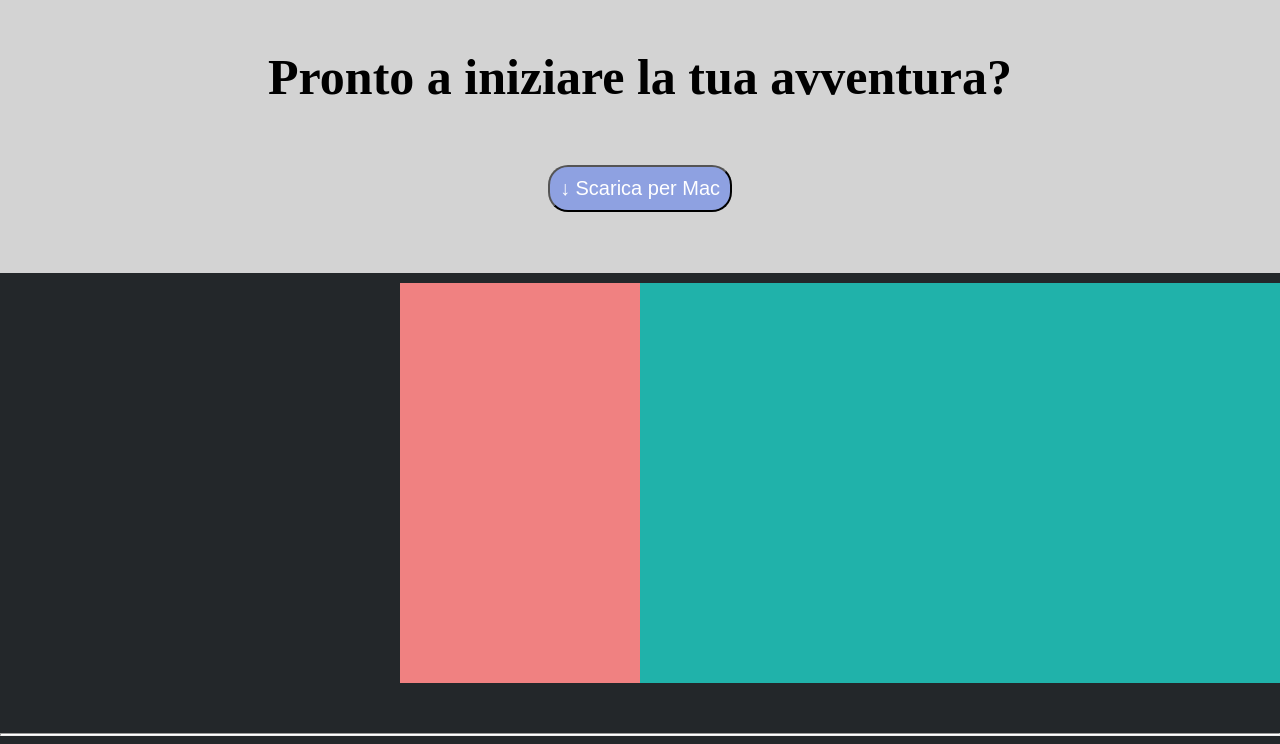
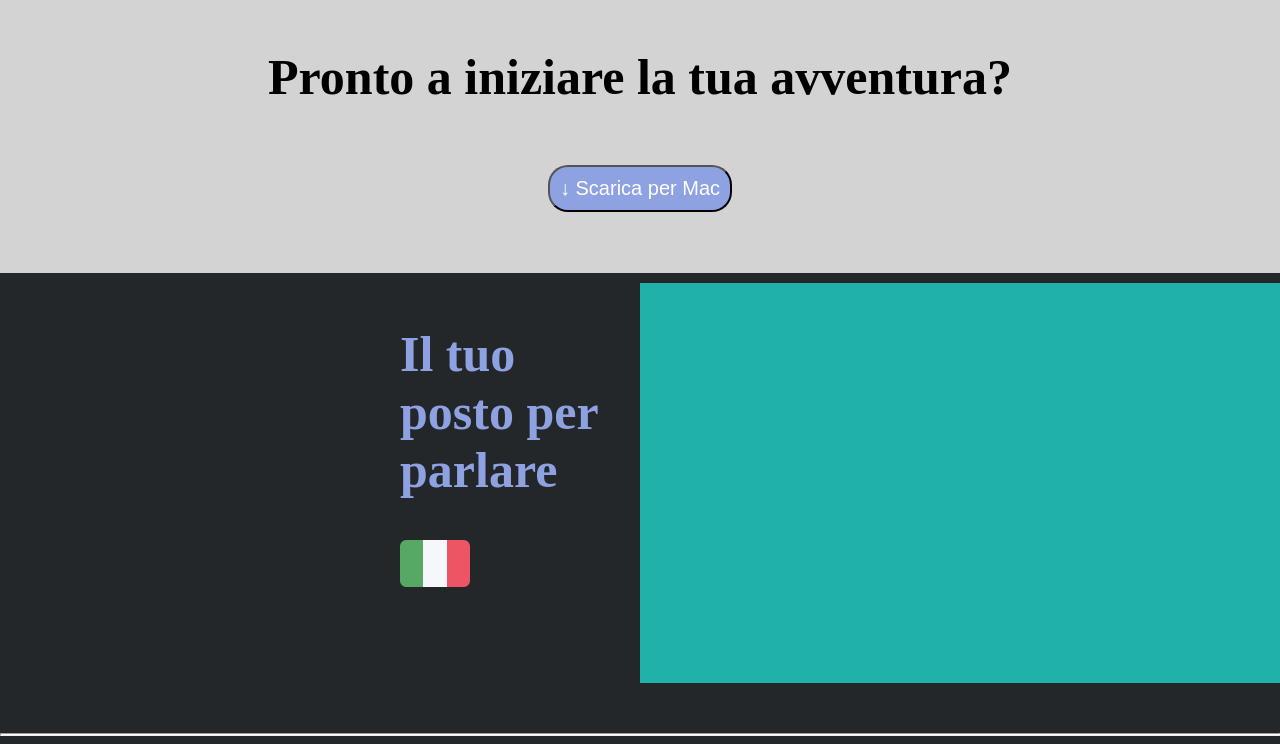
Before and after one commit to emamoldo/htmlcss-discord, a plain HTML site: page index.html in a window 1280 px wide. Shown: the part 3437-4181 px from the top of the page. Drawn offline with Linux system fonts and the light colour scheme; files whose address does not match are found by name.

Commit message:
Main Last Part

```diff
--- a/assets/css/style.css
+++ b/assets/css/style.css
@@ -177,9 +177,9 @@ font-size: 19px;
 }
 
 .sixth_rectangle{
-    background-color: #f08181;
+    color: #8ea1e1;
     width: 300px;
-    margin-left: 400px ;
+    margin-left: 400px;
 }
 
 .rectangle_first{
--- a/index.html
+++ b/index.html
@@ -74,7 +74,11 @@
         </section>
 
         <section class="sixth">
-            <div class="sixth_rectangle"></div>
+            <div class="sixth_rectangle">
+                <h1>Il tuo posto per parlare</h1>
+                <img src="./assets/img/ita.png" alt="">
+
+            </div>
                 <aside class="rectangle_first"></aside>
                 <aside class="rectangle_second"></aside>
                 <aside class="rectangle_third"></aside>
```
Also changed, not shown: assets/img/ita.png (added).
